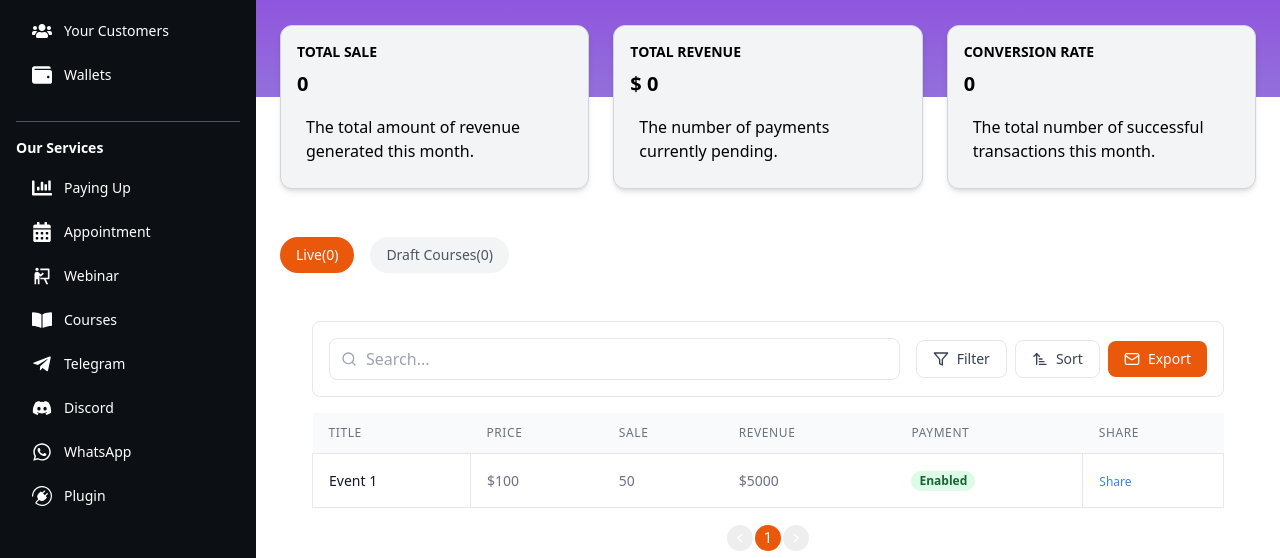
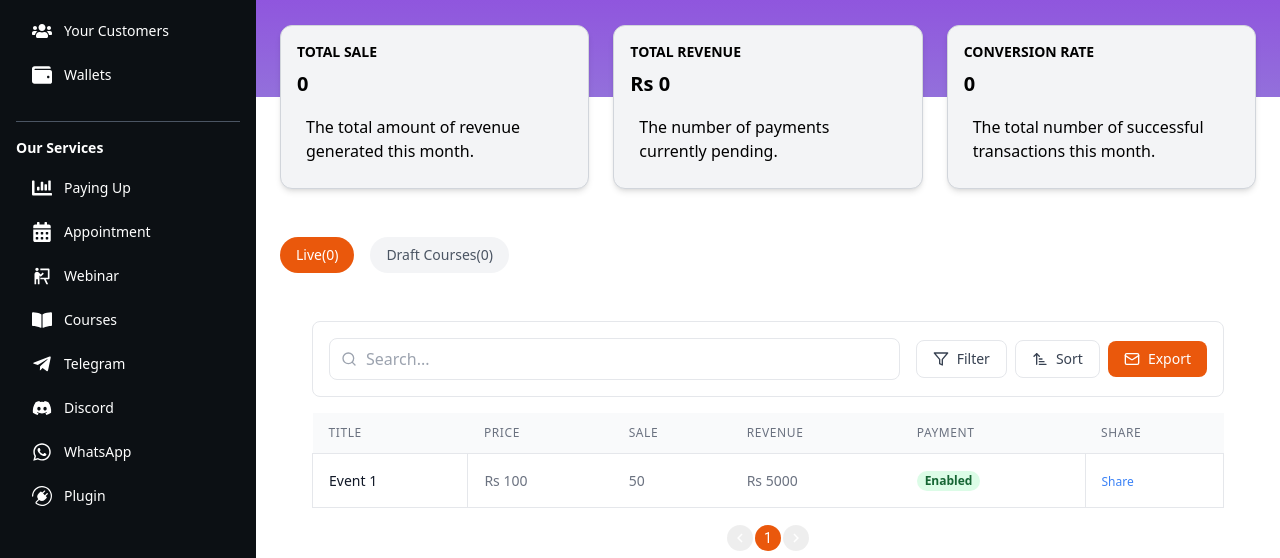
Before and after one commit to anandpandey1308/oneapp, a React (Vite) app: page /dashboard/courses in a window 1280 px wide. Shown: the part 159-717 px from the top of the page. Built offline with nearby package versions, Linux system fonts and the light colour scheme.

Commit message:
change to Rs

```diff
--- a/src/Pages/Dashboard/DashboardPages/pagesConfig.js
+++ b/src/Pages/Dashboard/DashboardPages/pagesConfig.js
@@ -56,7 +56,7 @@ export const pagesConfig = {
       },
       {
         title: "TOTAL REVENUE",
-        value: "$ 0",
+        value: "Rs 0",
         description: "The number of payments currently pending.",
       },
       {
@@ -114,7 +114,7 @@ export const pagesConfig = {
       },
       {
         title: "TOTAL REVENUE",
-        value: "$ 0",
+        value: "Rs 0",
         description: "The number of payments currently pending."
       },
       {
@@ -172,7 +172,7 @@ export const pagesConfig = {
       },
       {
         title: "TOTAL REVENUE",
-        value: "$ 0",
+        value: "Rs 0",
         description: "The number of payments currently pending."
       },
       {
@@ -229,7 +229,7 @@ export const pagesConfig = {
       },
       {
         title: "TOTAL REVENUE",
-        value: "$ 0",
+        value: "Rs 0",
         description: "The number of payments currently pending."
       },
       {
@@ -287,7 +287,7 @@ export const pagesConfig = {
       },
       {
         title: "TOTAL REVENUE",
-        value: "$ 0",
+        value: "Rs 0",
         description: "The number of payments currently pending."
       },
       {
@@ -331,7 +331,7 @@ export const pagesConfig = {
         title: "Live",
         value: "0",
         content: [
-          { title: "Event 1", price: "$100", sale: 50, revenue: "$5000", paymentEnabled: true, shareLink:"" }
+          { title: "Event 1", price: "Rs 100", sale: 50, revenue: "Rs 5000", paymentEnabled: true, shareLink:"" }
         ]
       },
       // { title: "Unpublished Courses", value: "1", content: [] },
@@ -347,7 +347,7 @@ export const pagesConfig = {
       },
       {
         title: "TOTAL REVENUE",
-        value: "$ 0",
+        value: "Rs 0",
         description: "The number of payments currently pending."
       },
       {
@@ -404,7 +404,7 @@ export const pagesConfig = {
       },
       {
         title: "TOTAL REVENUE",
-        value: "$ 0",
+        value: "Rs 0",
         description: "The number of payments currently pending."
       },
       {
```
